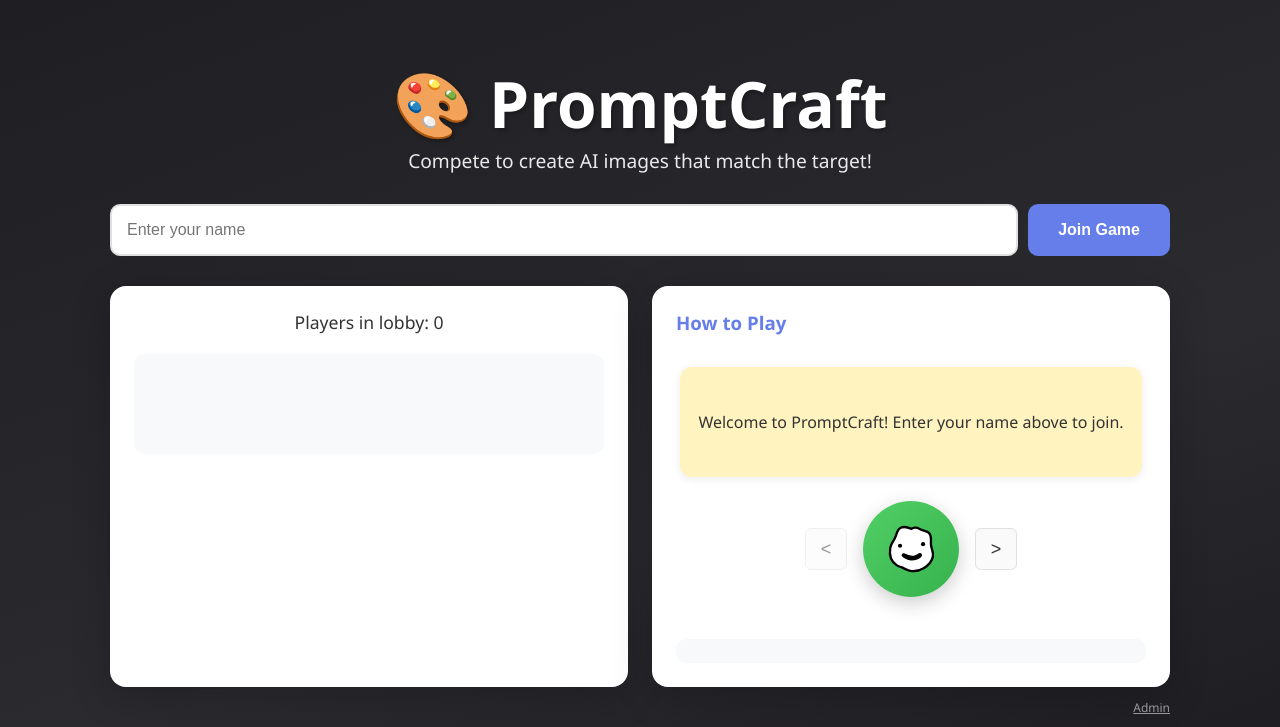
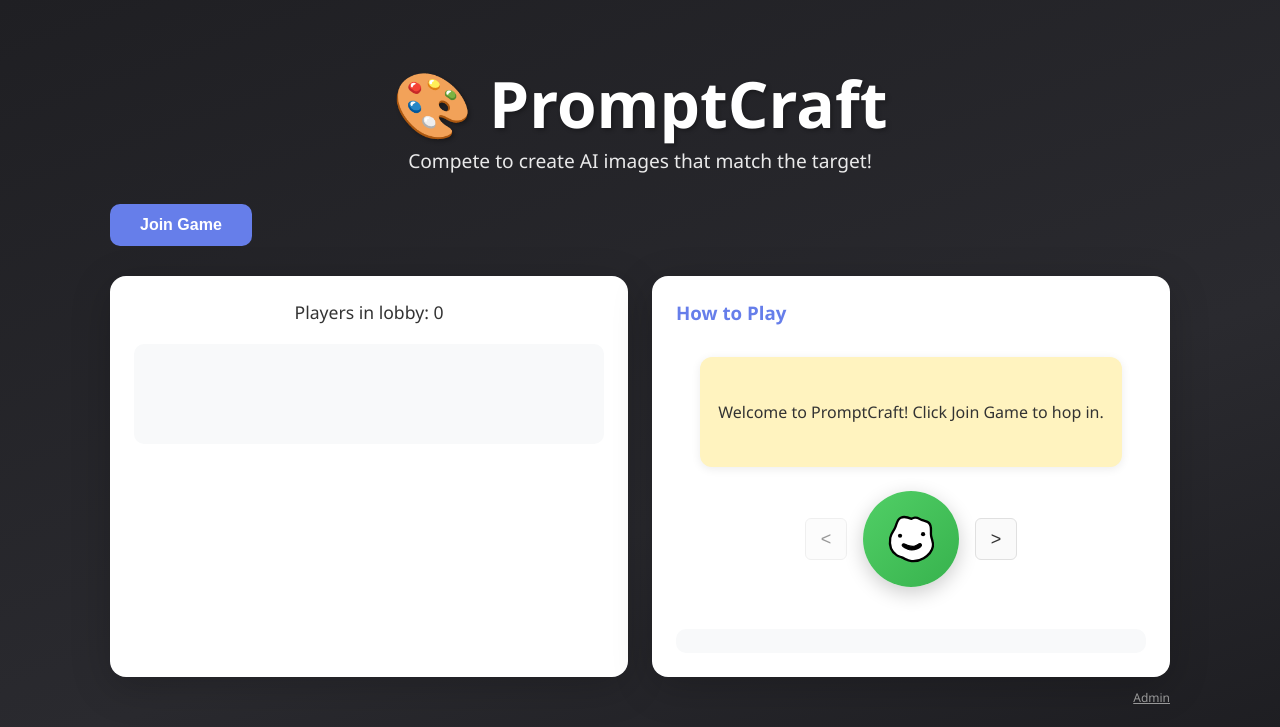
Before and after one commit to ontics/promptcraft, a Flask app: page / in a window 1280 px wide. Shown: the top 727 px of the page. Run offline with Flask 3, Linux system fonts and the light colour scheme; some libraries are stand-ins or nearby versions.

Commit message:
Implement lobby Join Game animal aliases flow
Made-with: Cursor

```diff
--- a/app.py
+++ b/app.py
@@ -46,6 +46,35 @@ game_state = {
 players = {}  # session_id: player_data
 player_sessions = {}  # socket_id: session_id
 admin_session_id = None  # Track the admin player
+
+ANIMAL_ALIASES = [
+    'Wildcat', 'Shark', 'Bear', 'Fox', 'Otter', 'Hawk', 'Wolf', 'Tiger', 'Panda', 'Koala',
+    'Dolphin', 'Eagle', 'Badger', 'Raven', 'Cobra', 'Jaguar', 'Moose', 'Falcon', 'Lynx', 'Orca',
+    'Leopard', 'Giraffe', 'Rhino', 'Hippo', 'Bison', 'Cheetah', 'Panther', 'Wombat', 'Gecko', 'Mantis',
+    'Buffalo', 'Camel', 'Caribou', 'Chameleon', 'Crane', 'Crocodile', 'Ferret', 'Flamingo', 'Gazelle', 'Heron',
+    'Ibis', 'Iguana', 'Jackal', 'Kangaroo', 'Kingfisher', 'Lemur', 'Lobster', 'Magpie', 'Narwhal', 'Ocelot',
+    'Pelican', 'Quokka', 'Raccoon', 'Salamander', 'Sea Lion', 'Sparrow', 'Stoat', 'Tapir', 'Viper', 'Walrus'
+]
+
+def get_unique_animal_alias() -> str:
+    existing_names = {
+        p.get('display_name', p.get('name'))
+        for p in players.values()
+        if not p.get('is_admin')
+    }
+    existing_names = {n for n in existing_names if n}
+
+    candidates = ANIMAL_ALIASES[:]
+    random.shuffle(candidates)
+    for alias in candidates:
+        if alias not in existing_names:
+            return alias
+
+    base = random.choice(ANIMAL_ALIASES) if ANIMAL_ALIASES else 'Player'
+    suffix = 2
+    while f"{base} {suffix}" in existing_names:
+        suffix += 1
+    return f"{base} {suffix}"
 
 # Character messages
 # Bud messages - shown progressively based on prompt count (1-indexed: prompt_count = 1 shows message[0])
@@ -276,11 +305,14 @@ def handle_join_game(data):
     global admin_session_id
 
     session_id = session.get('session_id')
-    player_name = data.get('name', f'Player{len(players) + 1}').strip()
+    data = data or {}
+    raw_name = data.get('name')
+    provided_name = raw_name.strip() if isinstance(raw_name, str) and raw_name.strip() else None
+    player_name = provided_name  # may remain None (auto-alias for new players)
 
     # Check if player name matches admin code
     required_admin_code = os.getenv('ADMIN_CODE', '').strip()
-    is_admin_code = required_admin_code and (player_name == required_admin_code)
+    is_admin_code = bool(required_admin_code and player_name == required_admin_code)
 
     # Display name for admin (obscure the code)
     display_name = 'Gamemaster' if is_admin_code else player_name
@@ -313,15 +345,15 @@ def handle_join_game(data):
                 # Admin reconnecting with admin code - ensure display_name is correct
                 player['name'] = player_name  # Update internal name (code)
                 player['display_name'] = 'Gamemaster'  # Always show as Gamemaster
-        else:
-            # Update name (but preserve display_name if admin)
+        elif provided_name:
+            # Update name only if a name was explicitly provided (UI join uses no name)
             if player['is_admin']:
                 # Already admin - keep display_name as Gamemaster
-                player['name'] = player_name  # Update internal name if changed
+                player['name'] = provided_name  # Update internal name (code) if changed
                 player['display_name'] = 'Gamemaster'  # Always show as Gamemaster
             else:
-                player['name'] = player_name
-                player['display_name'] = player_name
+                player['name'] = provided_name
+                player['display_name'] = provided_name
 
         # Send reconnection update to admin
         if admin_session_id in players and players[admin_session_id].get('socket_id'):
@@ -582,6 +614,10 @@ def handle_join_game(data):
         print(f"Player {player.get('display_name', player_name)} reconnected (Admin: {player['is_admin']})")
         return
     else:
+        if not is_admin_code and not player_name:
+            player_name = get_unique_animal_alias()
+            display_name = player_name
+
         # New player - check if they're using admin code as name
         is_new_admin = False
         final_display_name = display_name  # Default to calculated display_name
--- a/static/js/game.js
+++ b/static/js/game.js
@@ -45,7 +45,7 @@ const screens = {
 // Onboarding (How to Play) - Bud messages
 const onboarding = {
     messages: [
-        "Welcome to PromptCraft! Enter your name above to join.",
+        "Welcome to PromptCraft! Click Join Game to hop in.",
         "Hi there! I'm Bud. Click me to learn how the game works...",
         "In each round, we'll give you an image to target. Your mission is to write prompts that generate an image as close as you can to the target.",
         "Think of it like describing what you see to an AI artist! You'll get 5 minutes each round and you can submit as many prompts as you want during that time.",
@@ -158,26 +158,12 @@ function showScreen(screenName) {
 
 // Lobby handlers
 function joinGame() {
-    const nameInput = document.getElementById('player-name');
-    const name = nameInput.value.trim();
-
-    if (name) {
-        gameState.playerName = name;
-        socket.emit('join_game', { name: name });
-    } else {
-        alert('Please enter your name');
-    }
+    const joinBtn = document.getElementById('join-btn');
+    if (joinBtn) joinBtn.disabled = true;
+    socket.emit('join_game', {});
 }
 
 document.getElementById('join-btn').addEventListener('click', joinGame);
-
-// Allow Enter to join game in lobby
-document.getElementById('player-name').addEventListener('keydown', (e) => {
-    if (e.key === 'Enter') {
-        e.preventDefault();
-        joinGame();
-    }
-});
 
 document.getElementById('assign-teams-btn').addEventListener('click', () => {
     socket.emit('assign_teams');
@@ -315,6 +301,9 @@ socket.on('game_joined', (data) => {
     console.log('game_joined event received:', data);
 
     try {
+        const joinBtn = document.getElementById('join-btn');
+        if (joinBtn) joinBtn.disabled = false;
+
         gameState.playerName = data.player.name;
         gameState.playerTeam = data.player.team;
         gameState.playerCharacter = data.player.character;
@@ -330,6 +319,13 @@ socket.on('game_joined', (data) => {
         const playerScore = document.getElementById('player-score');
         if (playerScore) {
             playerScore.textContent = data.player.score;
+        }
+
+        // Show current alias in lobby
+        const aliasEl = document.getElementById('current-alias');
+        if (aliasEl && !gameState.isAdmin) {
+            aliasEl.textContent = `You are playing as: ${data.player.name}`;
+            aliasEl.style.display = 'block';
         }
 
         // Show admin controls if admin (but hide admin screen - they're a player in lobby)
@@ -348,7 +344,7 @@ socket.on('game_joined', (data) => {
         // Initialize onboarding (non-admin only, lobby screen)
         if (!gameState.isAdmin && screens.lobby && screens.lobby.classList.contains('active')) {
         initOnboardingIfNeeded();
-        // Auto-advance Bud to the next message after player enters their name and joins
+        // Auto-advance Bud to the next message after player joins
         if (onboarding.initialized && onboarding.messages.length > 1) {
             setOnboardingMessage(1);
         }
@@ -1867,11 +1863,12 @@ socket.on('game_restarted_kick', (data) => {
     gameState.isAdmin = false;
     gameState.hasConfirmedSelection = false;
 
-    // Clear player name input so they need to re-enter
-    const nameInput = document.getElementById('player-name');
-    if (nameInput) {
-        nameInput.value = '';
-        nameInput.disabled = false;
+    const joinBtn = document.getElementById('join-btn');
+    if (joinBtn) joinBtn.disabled = false;
+    const aliasEl = document.getElementById('current-alias');
+    if (aliasEl) {
+        aliasEl.textContent = '';
+        aliasEl.style.display = 'none';
     }
 
     // Clear player list
@@ -1892,6 +1889,8 @@ socket.on('game_restarted_kick', (data) => {
 });
 
 socket.on('error', (data) => {
+    const joinBtn = document.getElementById('join-btn');
+    if (joinBtn) joinBtn.disabled = false;
     alert(data.message);
 });
 
--- a/templates/index.html
+++ b/templates/index.html
@@ -17,7 +17,6 @@
 
                 <div class="lobby-content">
                     <div class="player-input">
-                        <input type="text" id="player-name" placeholder="Enter your name" maxlength="20">
                         <button id="join-btn" class="btn btn-primary">Join Game</button>
                     </div>
 
@@ -26,6 +25,7 @@
                         <div class="lobby-wrapper card">
                             <div class="lobby-info">
                                 <p>Players in lobby: <span id="lobby-count">0</span></p>
+                                <p id="current-alias" class="current-alias" style="display: none; margin-top: 4px; font-size: 0.95rem;"></p>
                                 <div id="player-list" class="player-list lobby-box"></div>
                                 <div id="admin-controls" style="display: none;">
                                     <button id="assign-teams-btn" class="btn btn-primary">Assign Teams</button>
```
